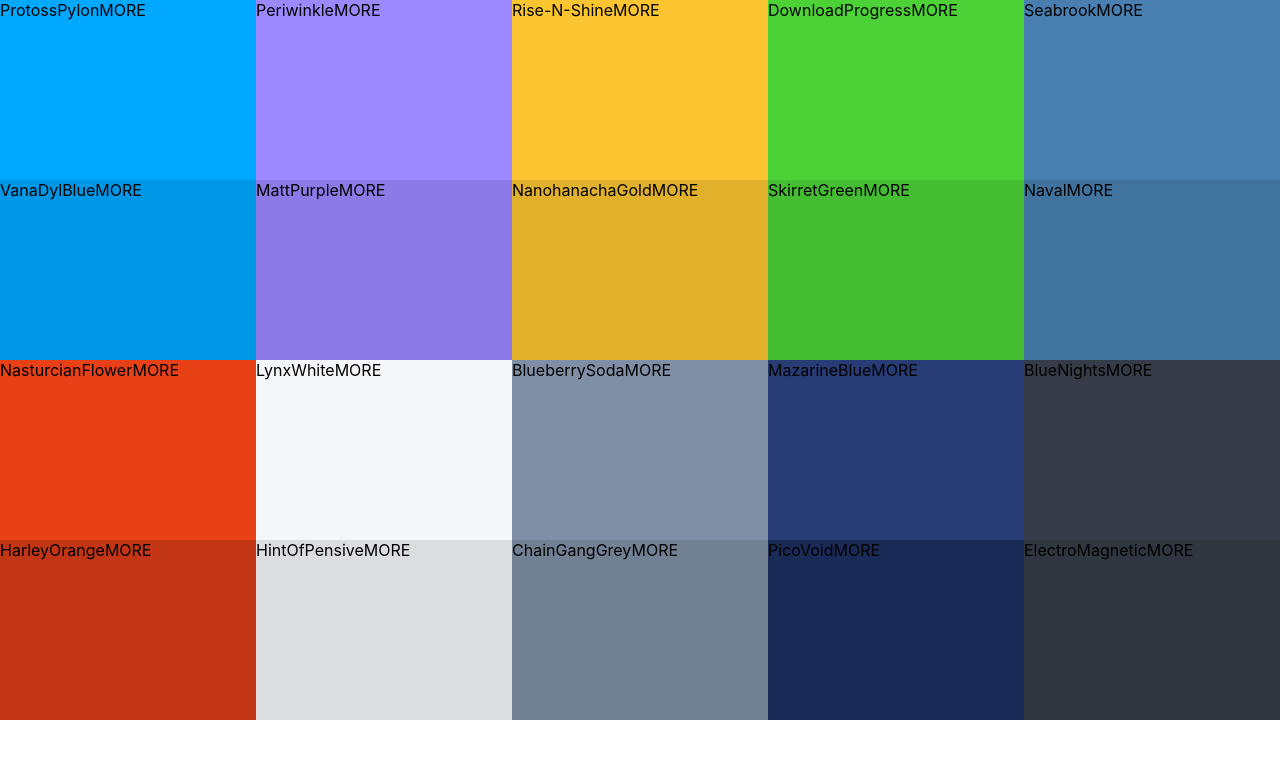
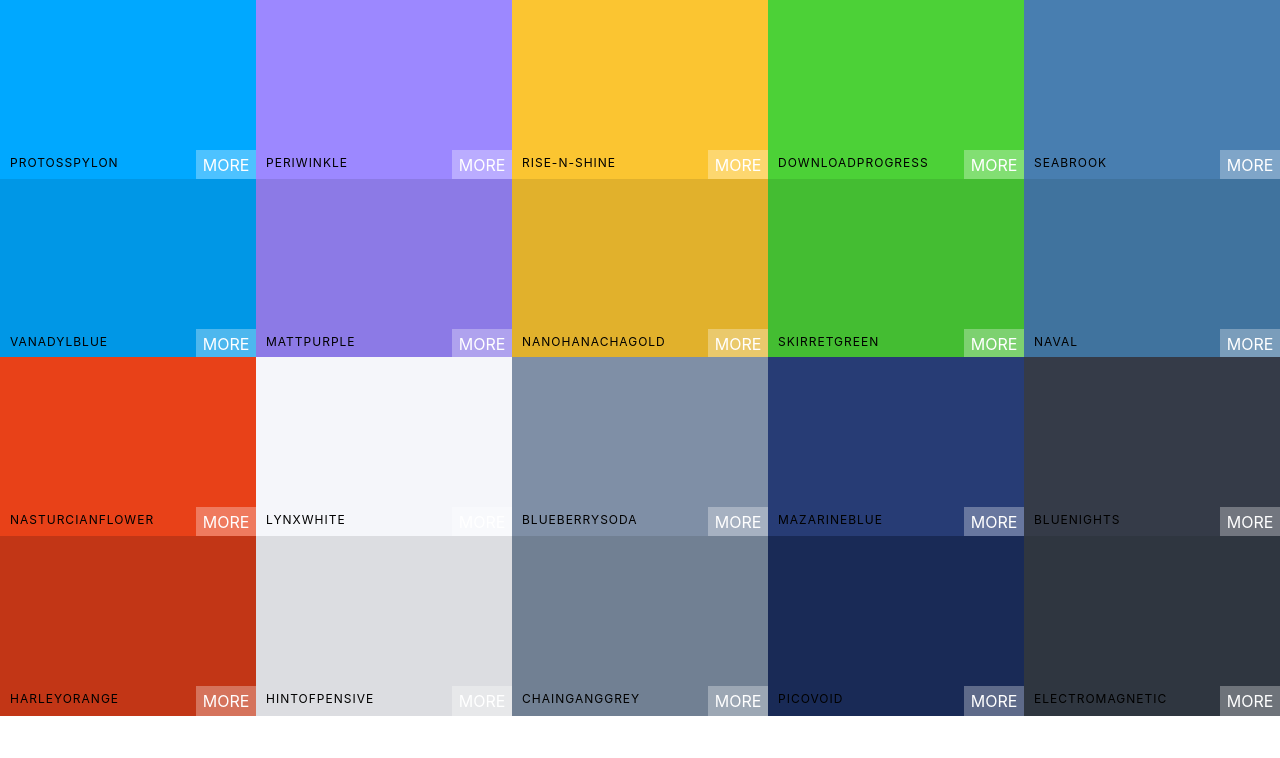
Before and after one commit to namnguyen191/react-ts-colors-app, a React (Create React App) app: page / in a window 1280 px wide. Shown: the top 758 px of the page. Built offline with nearby package versions, Linux system fonts and the light colour scheme.

Commit message:
Style color box

```diff
--- a/src/App.css
+++ b/src/App.css
@@ -1,38 +1,3 @@
-.App {
-  text-align: center;
+html {
+  font-size: 62.5%;
 }
-
-.App-logo {
-  height: 40vmin;
-  pointer-events: none;
-}
-
-@media (prefers-reduced-motion: no-preference) {
-  .App-logo {
-    animation: App-logo-spin infinite 20s linear;
-  }
-}
-
-.App-header {
-  background-color: #282c34;
-  min-height: 100vh;
-  display: flex;
-  flex-direction: column;
-  align-items: center;
-  justify-content: center;
-  font-size: calc(10px + 2vmin);
-  color: white;
-}
-
-.App-link {
-  color: #61dafb;
-}
-
-@keyframes App-logo-spin {
-  from {
-    transform: rotate(0deg);
-  }
-  to {
-    transform: rotate(360deg);
-  }
-}
--- a/src/App.tsx
+++ b/src/App.tsx
@@ -1,6 +1,7 @@
 import React from 'react';
 import Pallete from './Pallete';
 import seedColors from './seedColors';
+import './App.css';
 
 function App() {
   return (
--- a/src/ColorBox.css
+++ b/src/ColorBox.css
@@ -5,4 +5,57 @@
   display: inline-block;
   position: relative;
   cursor: pointer;
+  margin-bottom: -0.35rem;
 }
+
+.copy-button {
+  width: 10rem;
+  height: 3rem;
+  position: absolute;
+  display: inline-block;
+  top: 50%;
+  left: 50%;
+  margin-left: -5rem;
+  margin-top: -1.5rem;
+  text-align: center;
+  outline: none;
+  background: rgba(255, 255, 255, 0.3);
+  font-size: 1.6rem;
+  line-height: 3rem;
+  color: white;
+  text-transform: uppercase;
+  border: none;
+  opacity: 0;
+}
+
+.ColorBox:hover .copy-button {
+  opacity: 1;
+  transition: 0.5s;
+}
+
+.box-content {
+  font-size: 1.2rem;
+  position: absolute;
+  width: 100%;
+  left: 0;
+  bottom: 0;
+  padding: 1rem;
+  color: black;
+  letter-spacing: 0.1rem;
+  text-transform: uppercase;
+}
+
+.see-more {
+  font-size: 1.6rem;
+  background: rgba(255, 255, 255, 0.3);
+  position: absolute;
+  border: none;
+  right: 0;
+  bottom: 0;
+  color: white;
+  width: 6rem;
+  height: 3rem;
+  text-align: center;
+  line-height: 3rem;
+  text-transform: uppercase;
+}
--- a/src/ColorBox.tsx
+++ b/src/ColorBox.tsx
@@ -8,10 +8,17 @@
 
 class ColorBox extends Component<ColorBoxProps> {
   render() {
+    const { name, color } = this.props.color;
+
     return (
-      <div className="ColorBox" style={{ background: this.props.color.color }}>
-        <span>{this.props.color.name}</span>
-        <span>MORE</span>
+      <div className="ColorBox" style={{ background: color }}>
+        <div className="copy-container">
+          <div className="box-content">
+            <span>{name}</span>
+          </div>
+          <button className="copy-button">Copy</button>
+        </div>
+        <span className="see-more">More</span>
       </div>
     );
   }
```
Also changed, not shown: 2 other files (tests, documents, lock files or other folders).
